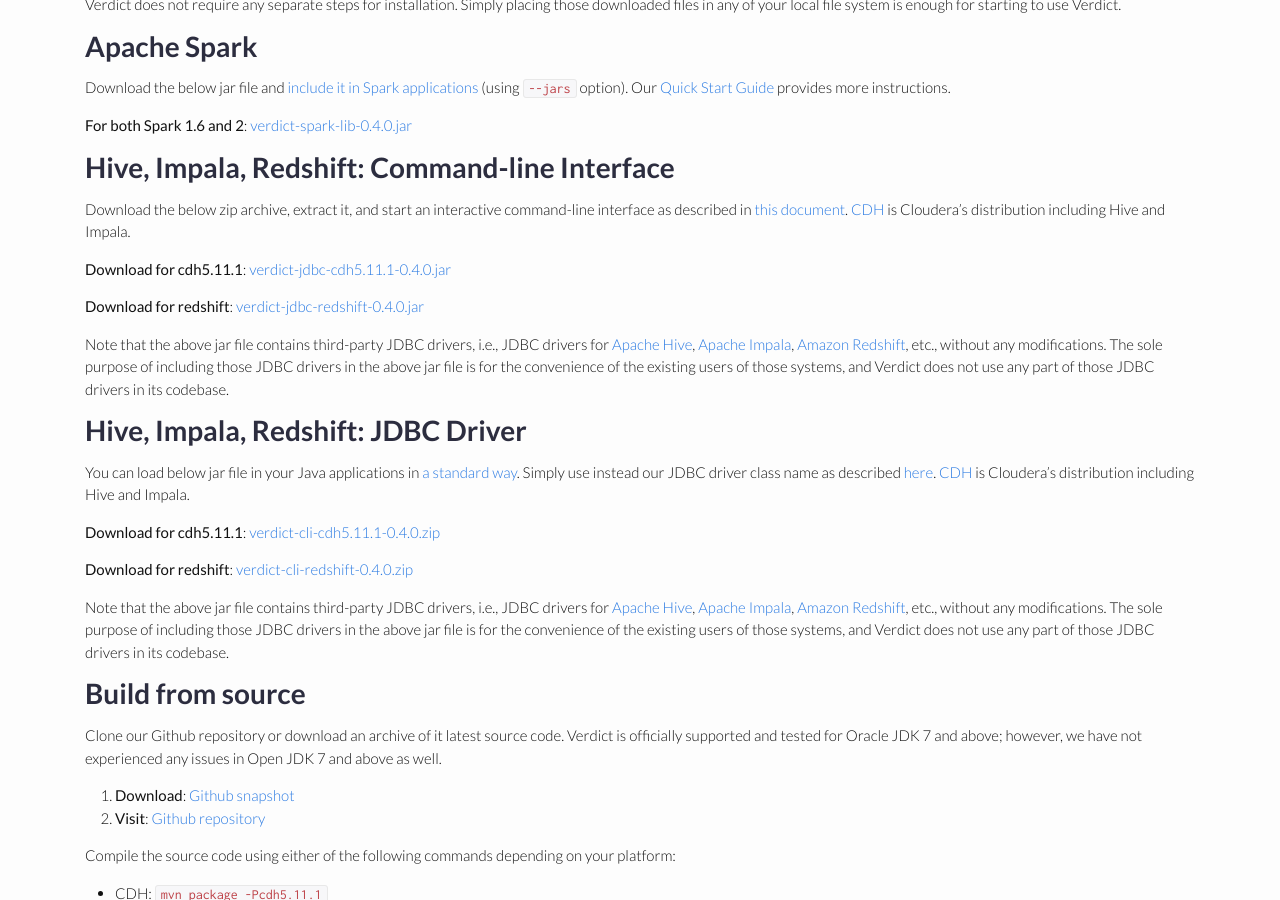
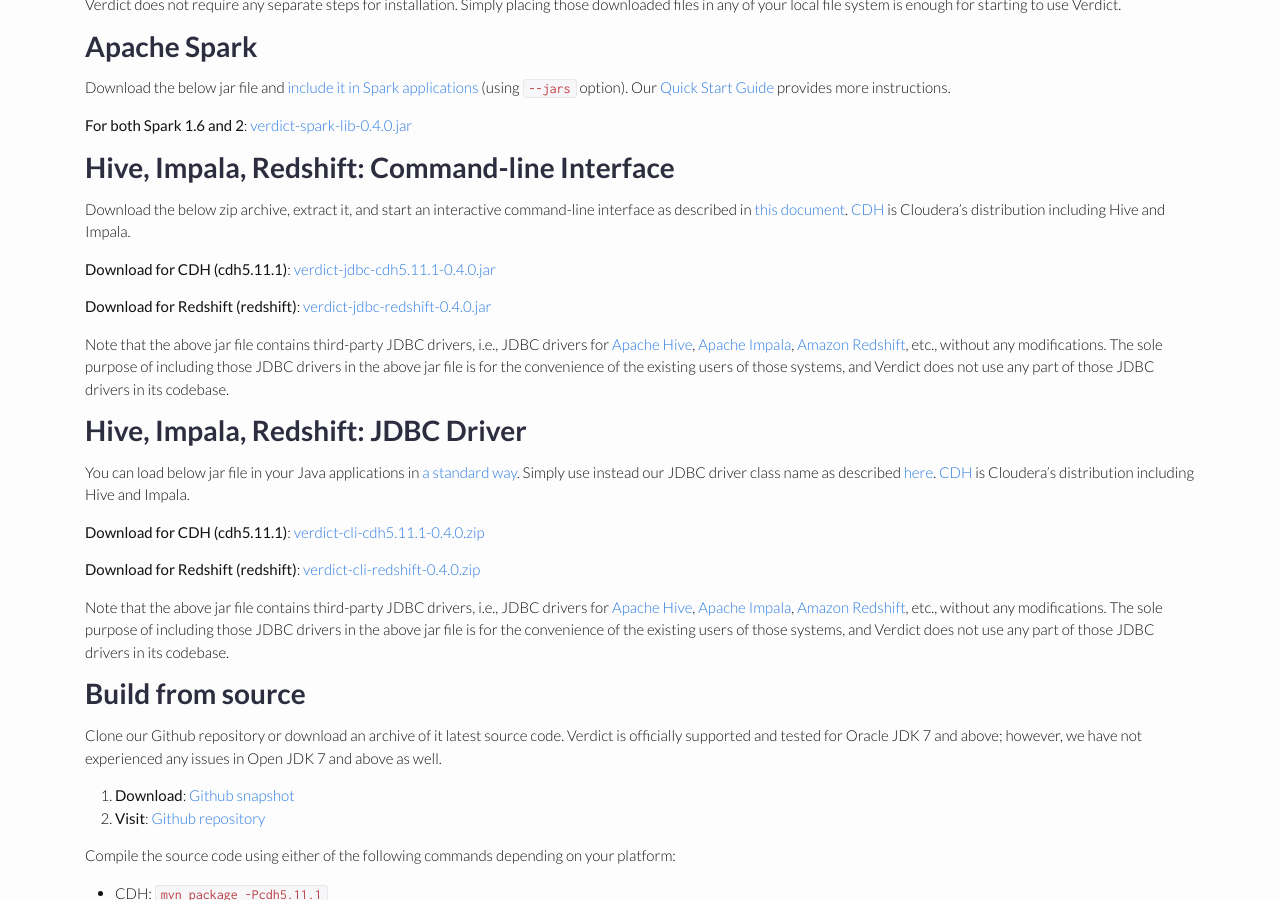
Before and after one commit to verdict-project/verdict-project.github.io, a Jekyll site: the page built from download/index.md, in a window 1280 px wide and 900 px high, scrolled down 490 px. Built offline with Jekyll 4.4.1, drawn with Linux system fonts in a browser that asks for light colours; nearby versions of some CDN libraries.

Commit message:
version updated to 0.4.0

```diff
--- a/_config.yml
+++ b/_config.yml
@@ -1,3 +1,5 @@
+# auto generated by release/release_jars.py
+
 baseurl: ''
 description: Verdict is a fast, resource-efficient data analytics system.
 email: verdict-site@umich.edu
--- a/download/index.md
+++ b/download/index.md
@@ -27,7 +27,7 @@
     {% assign name_url = item[1] %}
     {% assign name = name_url['name'] %}
     {% assign url = name_url['url'] %}
-**Download for {{ platform }}**: [{{ name }}]({{ url }})
+**Download for {{ name_url['family'] }} ({{ platform }})**: [{{ name_url['name'] }}]({{ name_url['url'] }})
 {% endfor %}
 
 <!-- **Download for %**: [{{ site.verdict_command_line_zip_name }}]({{ site.verdict_command_line_zip_url }}) -->
@@ -42,9 +42,7 @@
 {% for item in site.verdict_shell %}
     {% assign platform = item[0] %}
     {% assign name_url = item[1] %}
-    {% assign name = name_url['name'] %}
-    {% assign url = name_url['url'] %}
-**Download for {{ platform }}**: [{{ name }}]({{ url }})
+**Download for {{ name_url['family'] }} ({{ platform }})**: [{{ name_url['name'] }}]({{ name_url['url'] }})
 {% endfor %}
 
 Note that the above jar file contains third-party JDBC drivers, i.e., JDBC drivers for [Apache Hive](https://www.cloudera.com/downloads/connectors/hive/jdbc/2-5-4.html), [Apache Impala](https://www.cloudera.com/downloads/connectors/impala/jdbc/2-5-41.html), [Amazon Redshift](http://docs.aws.amazon.com/redshift/latest/mgmt/configure-jdbc-connection.html#download-jdbc-driver), etc., without any modifications. The sole purpose of including those JDBC drivers in the above jar file is for the convenience of the existing users of those systems, and Verdict does not use any part of those JDBC drivers in its codebase.
@@ -57,8 +55,11 @@
 1. **Visit**: [Github repository](https://github.com/mozafari/verdict)
 
 Compile the source code using either of the following commands depending on your platform:
-- CDH: `mvn package -Pcdh5.11.1`
-- Redshift: `mvn package -Predshift`
+{% for item in site.verdict_shell %}
+    {% assign platform = item[0] %}
+    {% assign name_url = item[1] %}
+- {{ name_url['family'] }}: `mvn package -P{{ platform }}`
+{% endfor %}
 
 The above commands will generate three `jar` files under the `jars` directory in the following patterns:
 1. `verdict-spark-lib-(version).jar`
```
